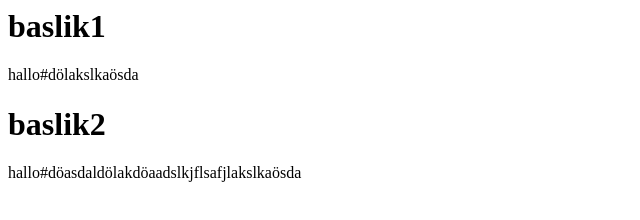
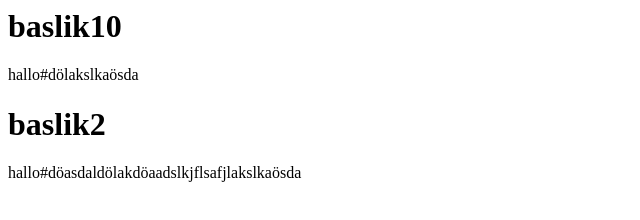
Before and after one commit to omeriliski/test2, a plain HTML site: page index.html in a window 1280 px wide. Shown: the full height of the page, 0-640 px from the left. Drawn offline with Linux system fonts and the light colour scheme.

Commit message:
baslik degisit

```diff
--- a/index.html
+++ b/index.html
@@ -1,4 +1,4 @@
-<h1>baslik1</h1>
+<h1>baslik10</h1>
 <p>hallo#dölakslkaösda</p>
 <h1>baslik2</h1>
 <p>hallo#döasdaldölakdöaadslkjflsafjlakslkaösda</p>
```
